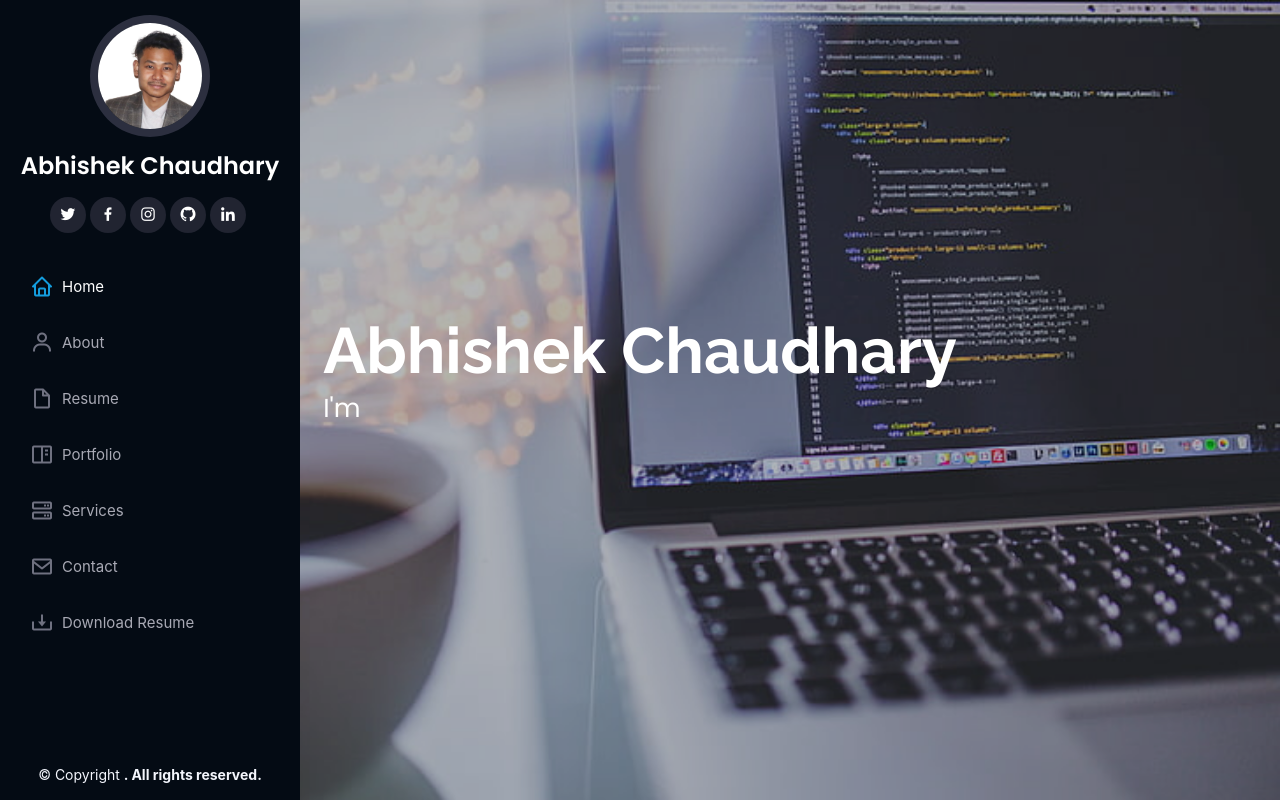
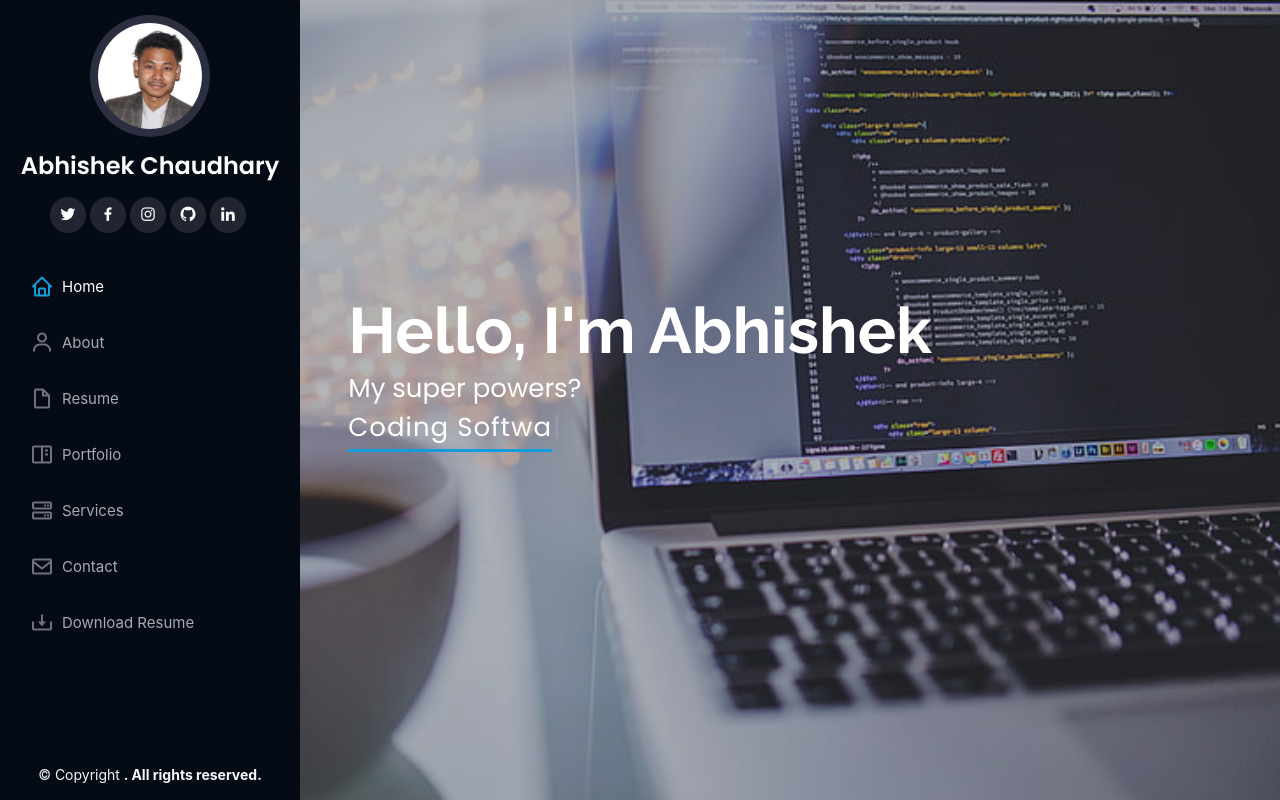
Before and after one commit to imabhi01/imabhi01.github.io, a React (Create React App) app in the folder portfolio/: page / in a window 1280 px wide. Shown: the top 800 px of the page. Built offline with nearby package versions, Linux system fonts and the light colour scheme.

Commit message:
react typewritter effect added

```diff
--- a/portfolio/package.json
+++ b/portfolio/package.json
@@ -9,6 +9,7 @@
     "react": "^17.0.2",
     "react-dom": "^17.0.2",
     "react-scripts": "5.0.0",
+    "typewriter-effect": "^2.18.2",
     "web-vitals": "^2.1.2"
   },
   "scripts": {
--- a/portfolio/public/index.html
+++ b/portfolio/public/index.html
@@ -41,5 +41,23 @@
 
     <!-- Template Main JS File -->
     <script src="assets/js/main.js"></script>
+    <script>
+      /**
+       * Hero type effect
+       */
+      const typed = document.querySelector('typed')
+      console.log(typed);
+      if (typed) {
+        let typed_strings = typed.getAttribute('data-typed-items')
+        typed_strings = typed_strings.split(',')
+        new Typed('.typed', {
+          strings: typed_strings,
+          loop: true,
+          typeSpeed: 100,
+          backSpeed: 50,
+          backDelay: 2000
+        });
+      }
+    </script>
   </body>
 </html>
--- a/portfolio/src/components/Footer.js
+++ b/portfolio/src/components/Footer.js
@@ -4,10 +4,10 @@ export default function Footer() {
     return (
         <div>
             <footer id="footer">
-                <div class="container">
-                <div class="copyright">
-                    &copy; Copyright <strong><span><script>document.write(/\d{4}/.exec(Date())[0])</script>. All rights reserved.</span></strong>
-                </div>
+                <div className="container">
+                    <div className="copyright">
+                        &copy; Copyright <strong><span><script>document.write(/\d{4}/.exec(Date())[0])</script>. All rights reserved.</span></strong>
+                    </div>
                 </div>
             </footer>
         </div>
--- a/portfolio/src/components/HeroSection.js
+++ b/portfolio/src/components/HeroSection.js
@@ -1,4 +1,5 @@
 import React from 'react'
+import Typewriter from 'typewriter-effect';
 
 export default function HeroSection() {
     return (
@@ -6,8 +7,18 @@ export default function HeroSection() {
             {/* <!-- ======= Hero Section ======= --> */}
             <section id="hero" className="d-flex flex-column justify-content-center align-items-center">
                 <div className="hero-container" data-aos="fade-in">
-                <h1>Abhishek Chaudhary</h1>
-                <p>I'm <span className="typed" data-typed-items="Developer, Freelancer, Designer"></span></p>
+                <h1>Hello, I'm Abhishek</h1>
+                <p>
+                        My super powers?
+                        <Typewriter
+                            options={{
+                                strings: ['Freelancing', 'Coding Softwares', 'Desigining'],
+                                autoStart: true,
+                                loop: true,
+                            }}
+                        />
+
+                   </p>
                 </div>
             </section>
             {/* <!-- End Hero --> */}
--- a/portfolio/src/components/MainSection.js
+++ b/portfolio/src/components/MainSection.js
@@ -337,7 +337,7 @@ export default function MainSection() {
                             <h4>Call:</h4>
                             <p>+977-9842036673</p>
                         </div>
-                        <iframe title="location" src="https://www.google.com/maps/embed?pb=!1m18!1m12!1m3!1d2167.892016509862!2d85.37819505321234!3d27.72484870997885!2m3!1f0!2f0!3f0!3m2!1i1024!2i768!4f13.1!3m3!1m2!1s0x39eb1bbbefe2da35%3A0x3196e9ef7a7daf80!2sMnemonic%20Modern%20Academy!5e0!3m2!1sen!2snp!4v1640665830602!5m2!1sen!2snp" frameborder="0" style={{ border:'0', width: '100%', height: '290px' }} allowfullscreen="" loading="lazy"></iframe>
+                        <iframe title="location" src="https://www.google.com/maps/embed?pb=!1m18!1m12!1m3!1d2167.892016509862!2d85.37819505321234!3d27.72484870997885!2m3!1f0!2f0!3f0!3m2!1i1024!2i768!4f13.1!3m3!1m2!1s0x39eb1bbbefe2da35%3A0x3196e9ef7a7daf80!2sMnemonic%20Modern%20Academy!5e0!3m2!1sen!2snp!4v1640665830602!5m2!1sen!2snp" style={{ border:'0', width: '100%', height: '290px' }} loading="lazy"></iframe>
                         </div>
                     </div>
 
@@ -345,20 +345,20 @@ export default function MainSection() {
                         <form action="/#" method="post" className="php-email-form">
                         <div className="row">
                             <div className="form-group col-md-6">
-                            <label for="name">Your Name</label>
+                            <label htmlFor="name">Your Name</label>
                             <input type="text" name="name" className="form-control" id="name" required />
                             </div>
                             <div className="form-group col-md-6">
-                            <label for="name">Your Email</label>
+                            <label htmlFor="name">Your Email</label>
                             <input type="email" className="form-control" name="email" id="email" required />
                             </div>
                         </div>
                         <div className="form-group">
-                            <label for="name">Subject</label>
+                            <label htmlFor="name">Subject</label>
                             <input type="text" className="form-control" name="subject" id="subject" required />
                         </div>
                         <div className="form-group">
-                            <label for="name">Message</label>
+                            <label htmlFor="name">Message</label>
                             <textarea className="form-control" name="message" rows="10" required></textarea>
                         </div>
                         <div className="my-3">
```
Also changed, not shown: 1 other file (tests, documents, lock files or other folders).
